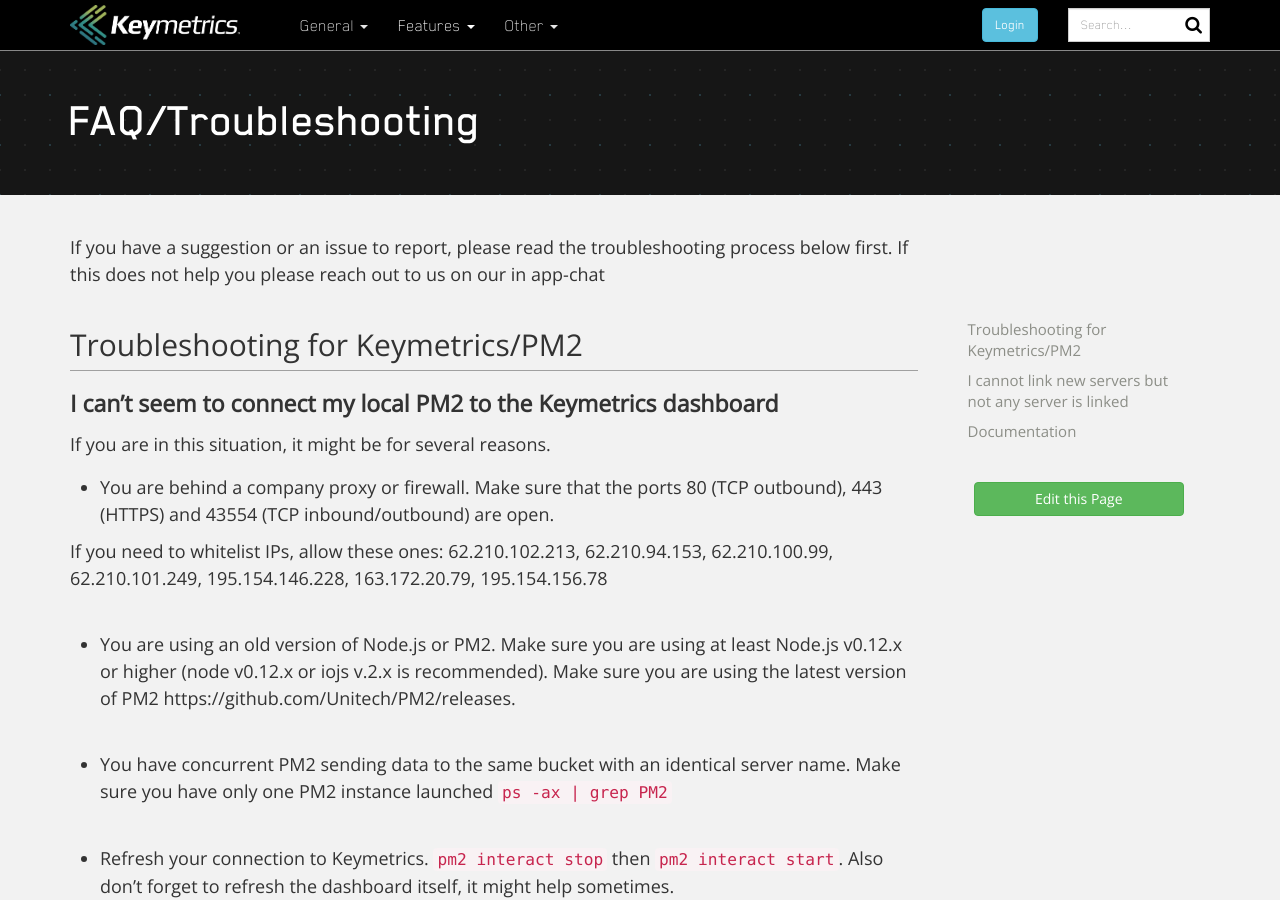
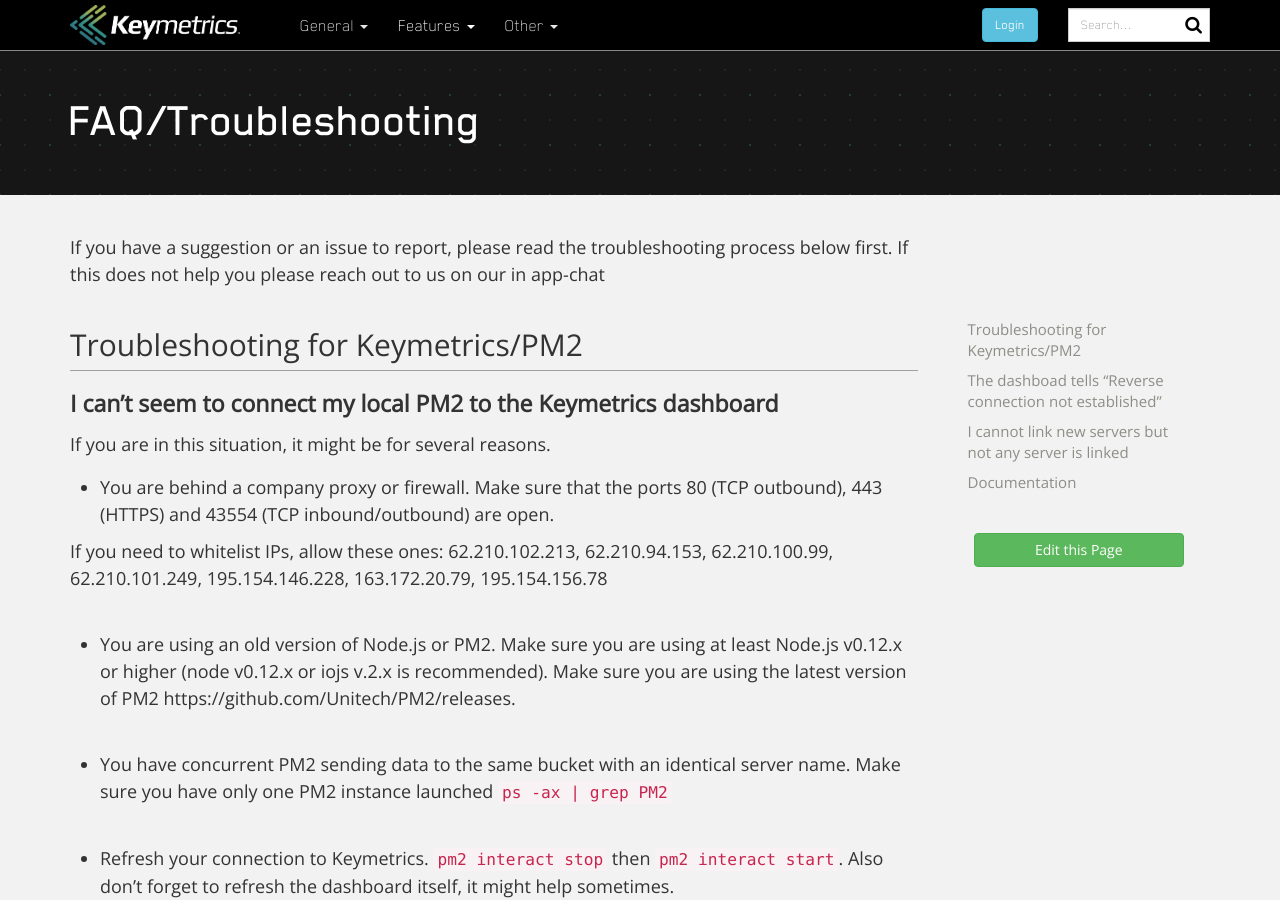
Before and after one commit to keymetrics/keymetrics.github.io, a Jekyll site: the page built from docs/keymetrics/faq.md, in a window 1280 px wide and 900 px high. Built offline with Jekyll 4.4.1, drawn with Linux system fonts in a browser that asks for light colours; nearby versions of some CDN libraries; a script that is not in the unit is left out; comment, search, counter and statistics services are not loaded.

Commit message:
Update faq.md

```diff
--- a/docs/keymetrics/faq.md
+++ b/docs/keymetrics/faq.md
@@ -27,7 +27,7 @@ Make sure you have only one PM2 instance launched `ps -ax | grep PM2`
 
 - Refresh your connection to Keymetrics. `pm2 interact stop` then `pm2 interact start`. Also don't forget to refresh the dashboard itself, it might help sometimes.
 
-### The dashboad tells "Reverse connection not established"
+## The dashboad tells "Reverse connection not established"
 
 It means that PM2 have not managed to initialize the full duplex connection. Not any actions will work (restart, pull, module install...)
 
```
